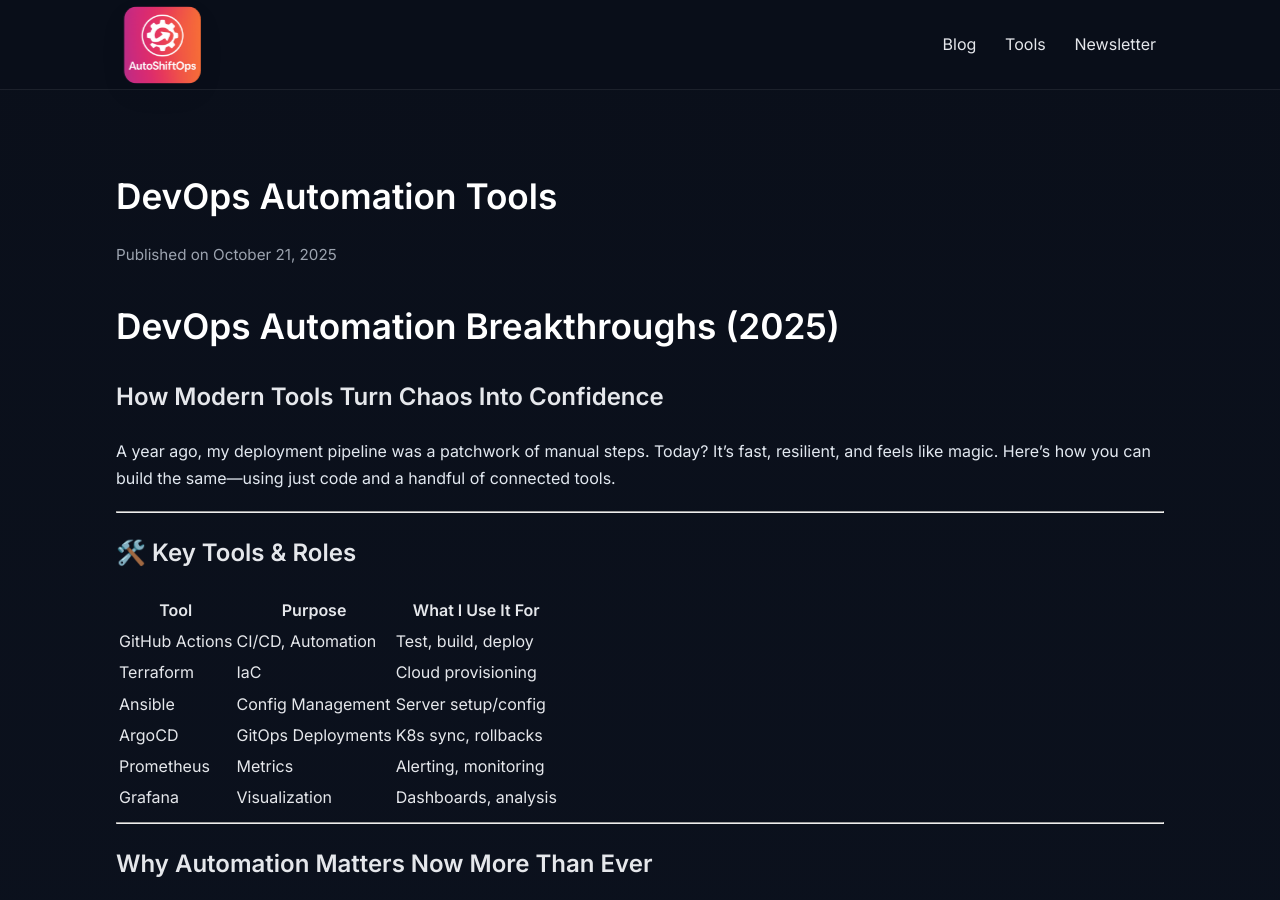
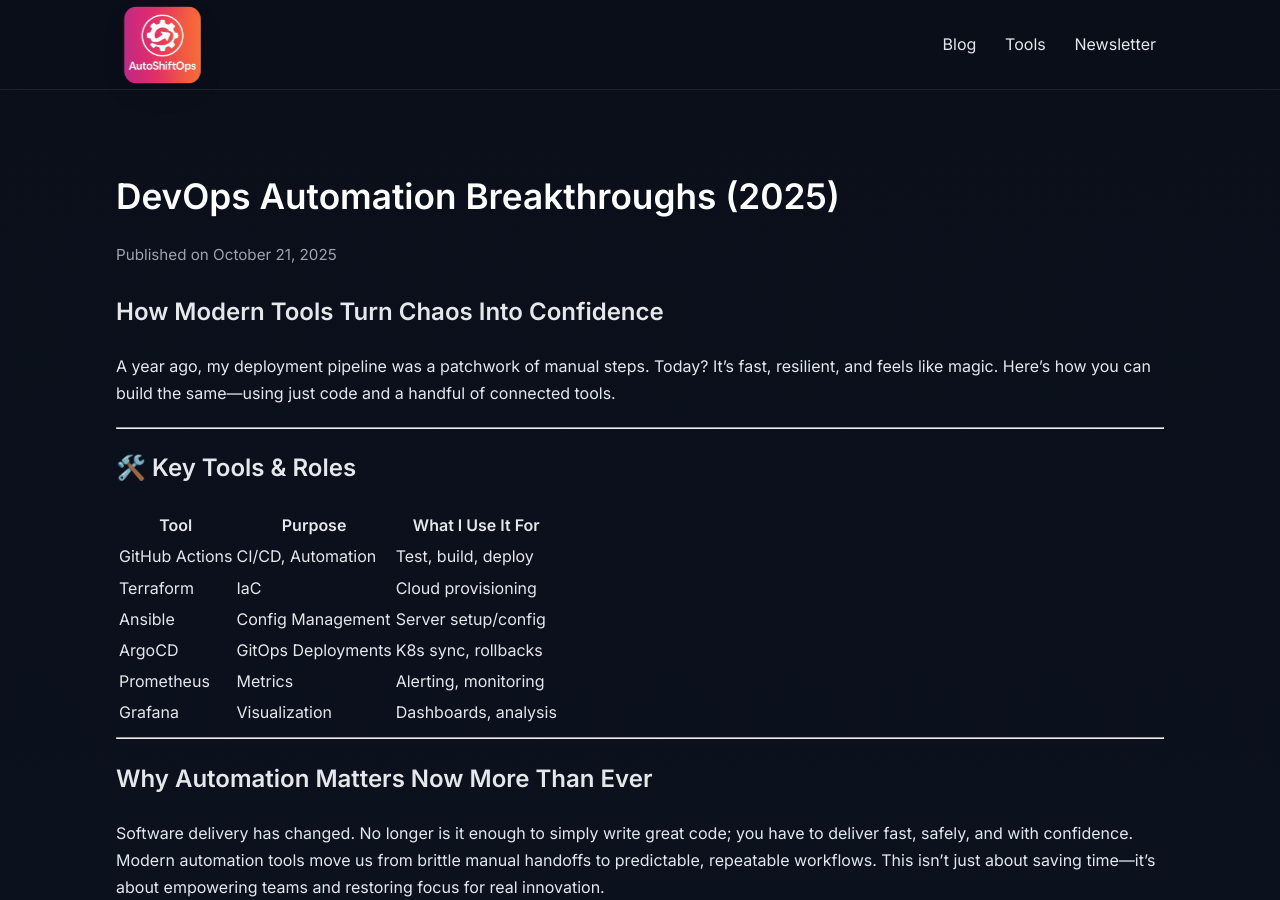
Before and after one commit to AutoShiftOps/autoshiftops.github.io, a Jekyll site: the page built from _posts/2025-10-21-devops-automation-tools.md, in a window 1280 px wide and 900 px high. Built offline with Jekyll 4.4.1, drawn with Linux system fonts in a browser that asks for light colours.

Commit message:
second post

```diff
--- a/_posts/2025-10-21-devops-automation-tools.md
+++ b/_posts/2025-10-21-devops-automation-tools.md
@@ -1,9 +1,7 @@
 ---
 layout: post
-title: 'DevOps Automation Tools'
+title: 'DevOps Automation Breakthroughs (2025)'
 ---
-# DevOps Automation Breakthroughs (2025)
-
 ## How Modern Tools Turn Chaos Into Confidence
 
 A year ago, my deployment pipeline was a patchwork of manual steps. Today? It’s fast, resilient, and feels like magic. Here’s how you can build the same—using just code and a handful of connected tools.
```
